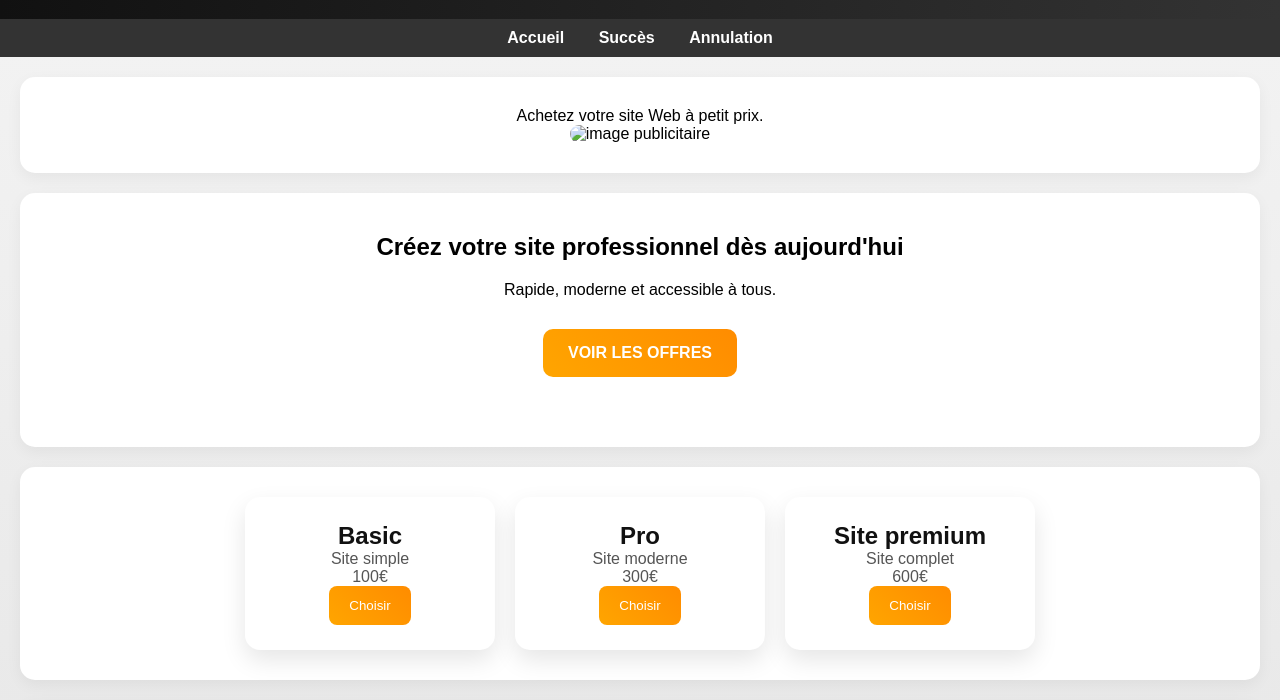
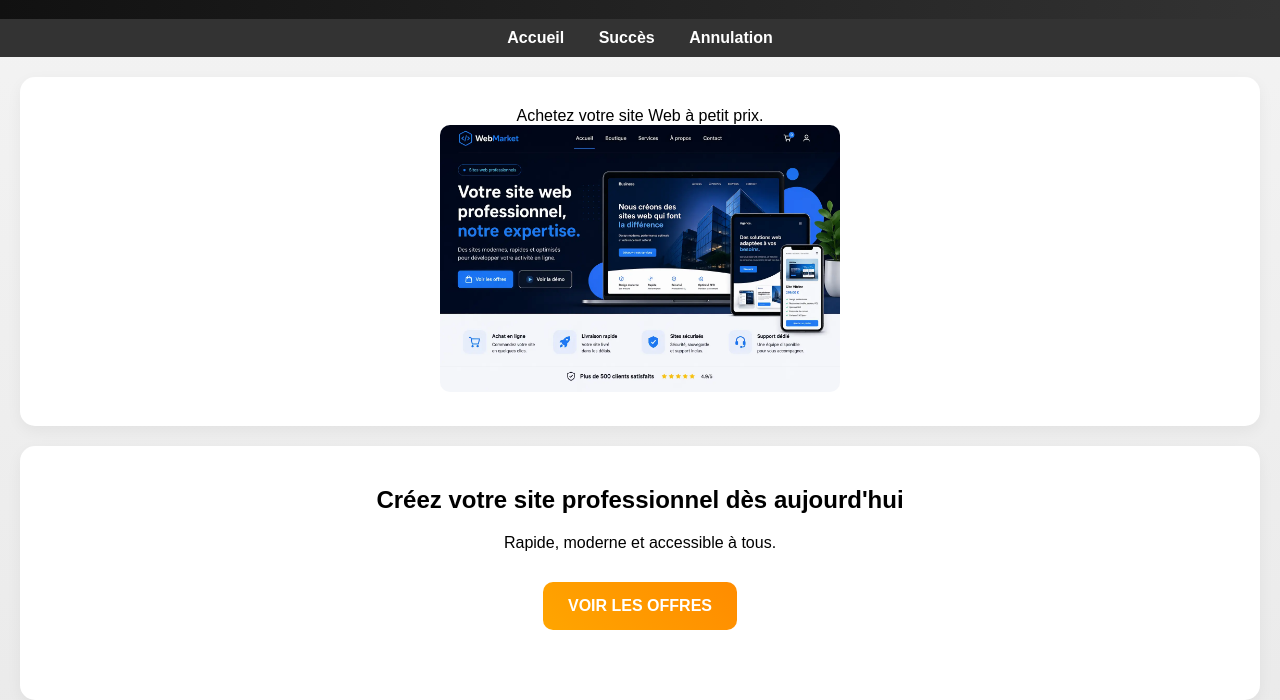
Before and after one commit to Marcimave/Site-pro, a plain HTML site: page index.html in a window 1280 px wide. Shown: the part 98-798 px from the top of the page. Drawn offline with Linux system fonts and the light colour scheme.

Commit message:
Update index.html

```diff
--- a/index.html
+++ b/index.html
@@ -36,7 +36,7 @@
   <section>
      <p>Achetez votre site Web à petit prix.</p>
 
-    <img src="/images/images/image_1.webp" alt="image publicitaire" loading="lazy">
+    <img src="/images/image_1.webp" alt="image publicitaire" loading="lazy">
   </section>
 
   <section class="hero">
```
